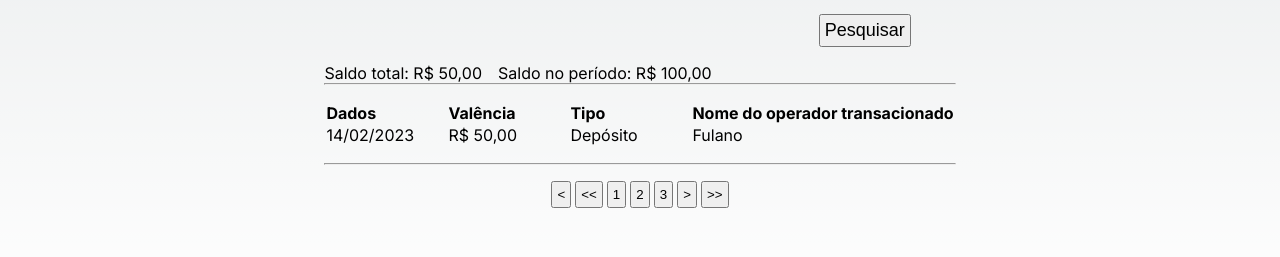
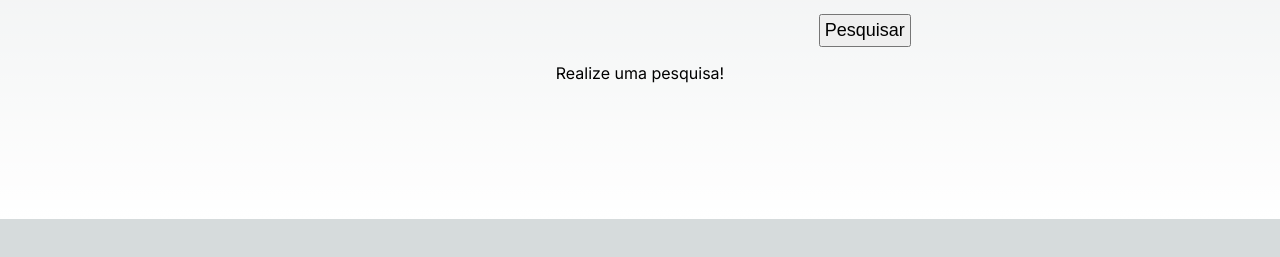
Before and after one commit to jefferson-julio/supera-desafio-react, a Next.js app: page / in a window 1280 px wide. Shown: the part 581-838 px from the top of the page. After the commit the page ends 800 px from the top, so only its background shows below. Built offline with nearby package versions, Linux system fonts and the light colour scheme.

Commit message:
feature: paginar resultado de pesquisa de transferencia

```diff
--- a/package.json
+++ b/package.json
@@ -12,6 +12,7 @@
     "@types/node": "20.4.2",
     "@types/react": "18.2.15",
     "@types/react-dom": "18.2.7",
+    "moment": "^2.29.4",
     "next": "13.4.9",
     "react": "18.2.0",
     "react-dom": "18.2.0",
--- a/src/app/components/ResultTable.tsx
+++ b/src/app/components/ResultTable.tsx
@@ -1,14 +1,30 @@
+import moment from 'moment';
+import { Pageable, Transferencia } from '../model';
 import styles from '../page.module.css';
+import Pagination from './Pagination';
 
-export default function ResultTable() {
+type ResultTableProps = {
+  onPageChange: (page: number) => void
+  data?: Pageable<Transferencia>
+}
+
+const parseMoney = (val: number) => `R$ ${String(val.toFixed(2)).replace('.', ',')}`
+
+export default function ResultTable({ onPageChange, data }: ResultTableProps) {
+
+  if (!data) {
+    return <div>Realize uma pesquisa!</div>
+  }
+
   return (
-    <div className={styles.resultsTable}>
-      <div className={styles.row} style={{justifyContent: 'start'}}>
+    <>
+      <div className={styles.row}>
         <p>Saldo total: R$ 50,00</p>
         <p>Saldo no período: R$ 100,00</p>
       </div>
       <hr />
 
+      <div className={styles.resultsTable}>
         <table className={[styles.table, styles.verticalSpace].join(' ')}>
           <thead>
             <tr>
@@ -20,27 +36,25 @@ export default function ResultTable() {
           </thead>
 
           <tbody>
-          <tr>
-            <td>14/02/2023</td>
-            <td>R$ 50,00</td>
-            <td>Depósito</td>
-            <td>Fulano</td>
+            {data.content.map(t =>
+              <tr key={t.id}>
+                <td>{moment(t.dataTransferencia).format('DD/MM/yyyy')}</td>
+                <td>{parseMoney(t.valor)}</td>
+                <td>{t.tipo}</td>
+                <td style={{textAlign: t.nomeOperadorTransacao ? 'left' : 'center'}}>
+                  {t.nomeOperadorTransacao || "-"}
+                </td>
               </tr>
+            )}
           </tbody>
         </table>
 
+      </div>
+
       <hr className={styles.verticalSpace} />
       <div className={styles.verticalSpace}>
-        <ul className={styles.row} style={{gap: 4}}>
-          <li><button>{'<'}</button></li>
-          <li><button>{'<<'}</button></li>
-          <li><button>1</button></li>
-          <li><button>2</button></li>
-          <li><button>3</button></li>
-          <li><button>{'>'}</button></li>
-          <li><button>{'>>'}</button></li>
-        </ul>
+        <Pagination onPageChange={onPageChange} pageable={data} />
       </div>
-    </div>
+    </>
   )
 }
--- a/src/app/components/SearchForm.tsx
+++ b/src/app/components/SearchForm.tsx
@@ -28,11 +28,6 @@ export default function SearchForm({ onSubmit }: SearchFormProps) {
   const handleSubmit: FormEventHandler<HTMLFormElement> = (e) => {
     e.preventDefault()
     onSubmit({...filter})
-    setFilter({
-      op_name: '',
-      date_end: '',
-      date_start: ''
-    })
   }
 
   return (
--- a/src/app/page.module.css
+++ b/src/app/page.module.css
@@ -44,7 +44,15 @@
 
 .table th {
   text-align: left;
-  min-width: 120px;
+  min-width: 150px;
+}
+
+.table td:not(:last-child) {
+  border-right: 1px solid;
+}
+
+.table td:not(:first-child), .table th:not(:first-child) {
+  padding-left: 0.25rem;
 }
 
 .formSubmitButton {
--- a/src/app/page.tsx
+++ b/src/app/page.tsx
@@ -1,12 +1,48 @@
 'use client'
 
+import styles from './page.module.css'
 import ResultTable from './components/ResultTable'
 import SearchForm, { SearchFormFilter } from './components/SearchForm'
-import styles from './page.module.css'
+import { TransactionFilter, transactionSearch } from './services'
+import { useEffect, useState } from 'react'
+import { Pageable, Pagination, Transferencia } from './model'
 
 export default function Home() {
-  const handleFormSubmit = (filter: SearchFormFilter) => {
-    console.log(filter);
+  const [searchParams, setSearchParams] = useState<[TransactionFilter, Pagination]>()
+  const [searchResult, setSearchResult] = useState<Pageable<Transferencia>>();
+
+  useEffect(() => {
+    if (!searchParams) return;
+
+    transactionSearch(searchParams[0], searchParams[1]).then(response => {
+      if (response) {
+        setSearchResult(response)
+      }
+    })
+  }, [searchParams])
+
+  const handleFormSubmit = async (filter: SearchFormFilter) => {
+    const transactionFilter: TransactionFilter = {}
+
+    if (filter.date_start.length > 0) {
+      transactionFilter.dataTransferenciaStart = new Date(filter.date_start)
+    }
+
+    if (filter.date_end.length > 0) {
+      transactionFilter.dataTransferenciaEnd = new Date(filter.date_end)
+    }
+
+    if (filter.op_name.length > 0) {
+      transactionFilter.nomeOperadorTransacao = filter.op_name
+    }
+
+    setSearchParams([transactionFilter, { page: 0, size: 2 }])
+  }
+
+  const handlePageChange = (page: number) => {
+    if (!searchParams) return
+
+    setSearchParams([searchParams[0], { ...searchParams[1], page: page }])
   }
 
   return (
@@ -17,7 +53,10 @@ export default function Home() {
       </header>
       <div className={styles.verticalSpace} />
 
-      <ResultTable />
+      <ResultTable
+        onPageChange={handlePageChange}
+        data={searchResult}
+      />
     </main>
   )
 }
```
Also changed, not shown: 1 other file (tests, documents, lock files or other folders). Lines whose indentation alone changed are shown as unchanged.
